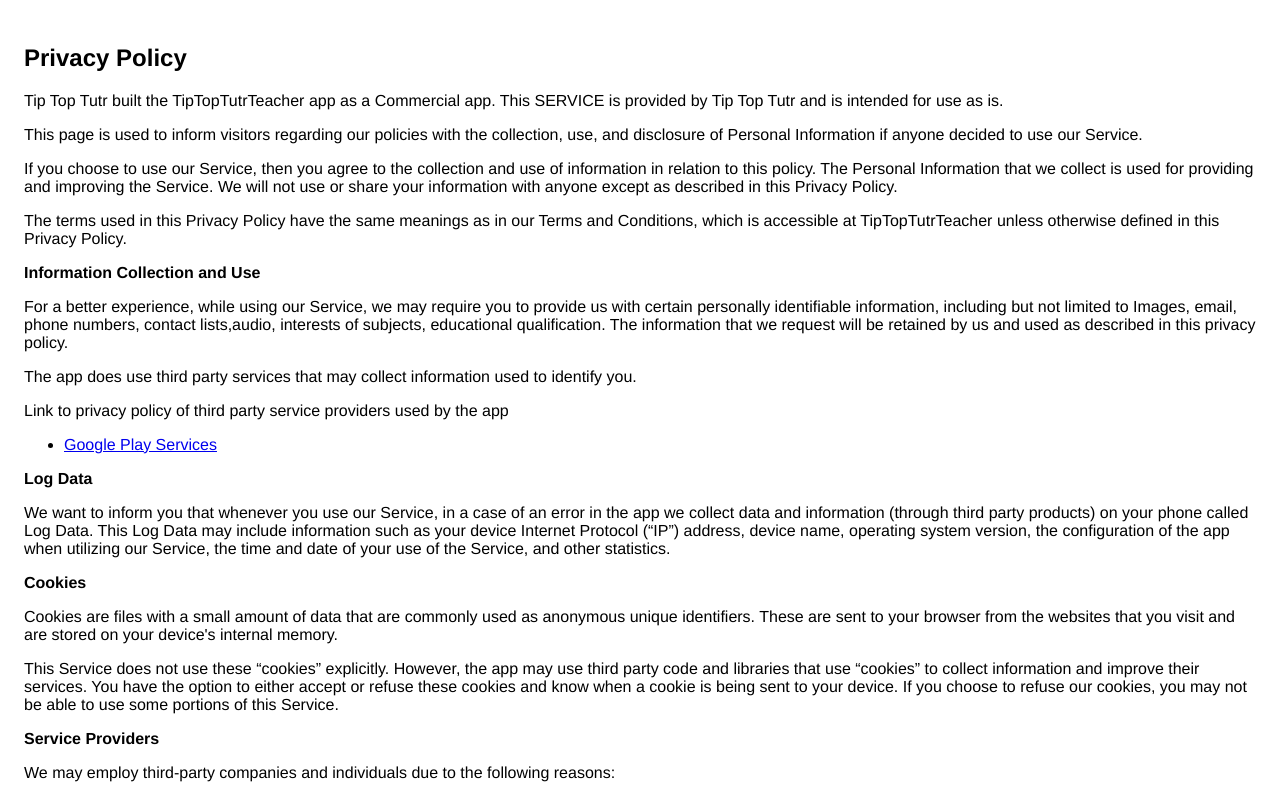
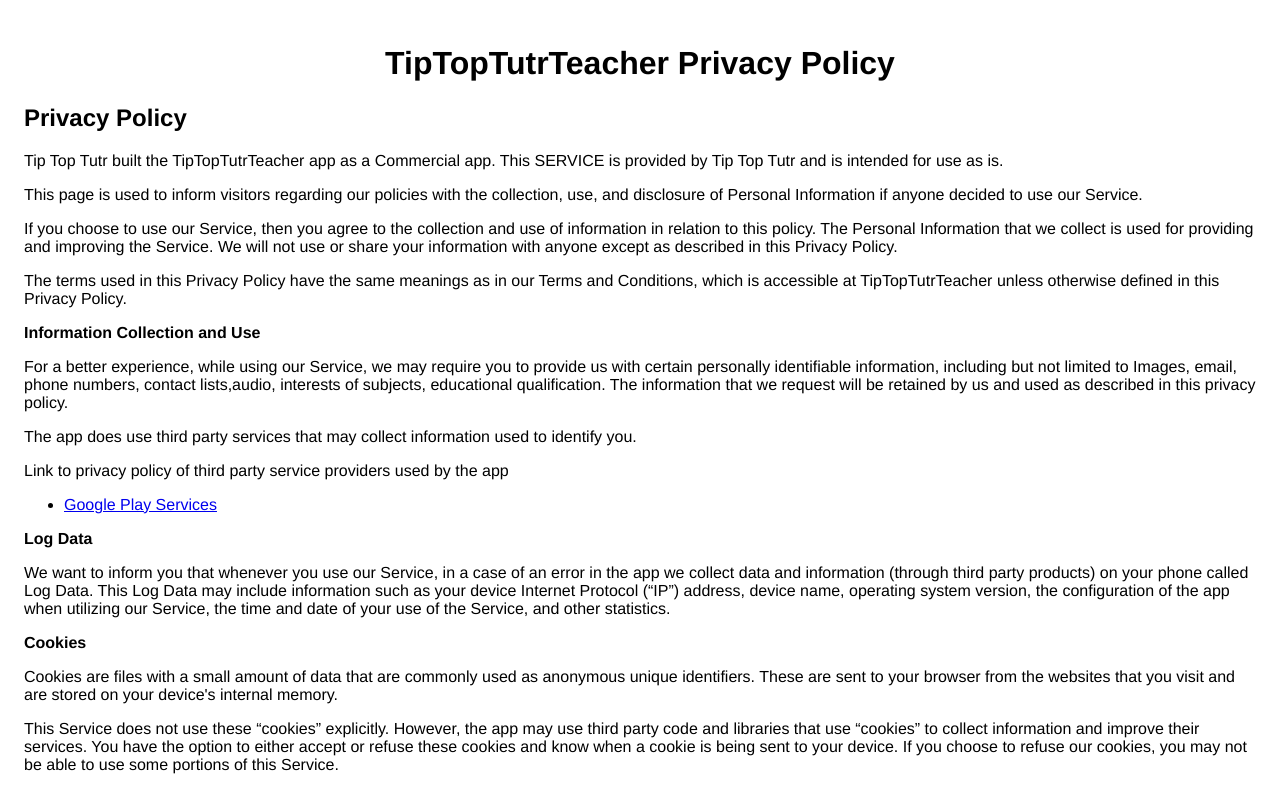
Before and after one commit to platformtechs/tiptoptutrTeacherPolicy, a plain HTML site: page index.html in a window 1280 px wide. Shown: the top 787 px of the page. Drawn offline with Linux system fonts and the light colour scheme.

Commit message:
Update index.html

```diff
--- a/index.html
+++ b/index.html
@@ -3,10 +3,11 @@
     <head>
       <meta charset='utf-8'>
       <meta name='viewport' content='width=device-width'>
-      <title>Privacy Policy</title>
+      <title>TipTopTutr Teacher Privacy Policy</title>
       <style> body { font-family: 'Helvetica Neue', Helvetica, Arial, sans-serif; padding:1em; } </style>
     </head>
     <body>
+        <h1 style="text-align:center">TipTopTutrTeacher Privacy Policy</h1>
     <h2>Privacy Policy</h2> <p> Tip Top Tutr built the TipTopTutrTeacher app as a Commercial app. This SERVICE is provided by
                     Tip Top Tutr  and is intended for use as is.
                   </p> <p>This page is used to inform visitors regarding our policies with the collection, use, and disclosure
```
